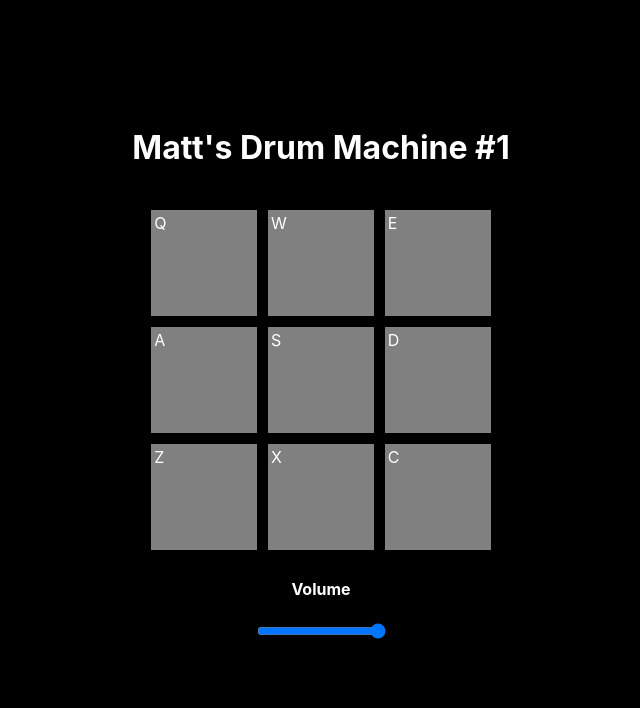
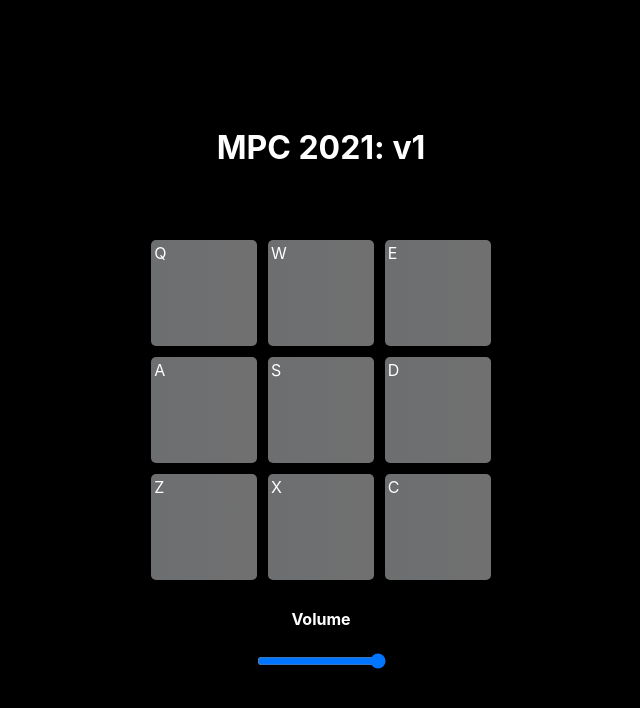
Before and after one commit to Matt-Roden/drum-machine-1, a React (Create React App) app: page / in a window 1280 px wide. Shown: the top 708 px of the page, without its empty margins (319-959 px from the left). Built offline with nearby package versions, Linux system fonts and the light colour scheme.

Commit message:
Chnage title and icon and add coloring to pads

```diff
--- a/public/index.html
+++ b/public/index.html
@@ -2,14 +2,14 @@
 <html lang="en">
   <head>
     <meta charset="utf-8" />
-    <link rel="icon" href="%PUBLIC_URL%/favicon.ico" />
+    <link rel="icon" href="%PUBLIC_URL%/recordicon1.png" />
     <meta name="viewport" content="width=device-width, initial-scale=1" />
     <meta name="theme-color" content="#000000" />
     <meta
       name="description"
       content="Web site created using create-react-app"
     />
-    <link rel="apple-touch-icon" href="%PUBLIC_URL%/logo192.png" />
+    <link rel="apple-touch-icon" href="%PUBLIC_URL%/recordicon1.png" />
     <!--
       manifest.json provides metadata used when your web app is installed on a
       user's mobile device or desktop. See https://developers.google.com/web/fundamentals/web-app-manifest/
@@ -24,7 +24,7 @@
       work correctly both with client-side routing and a non-root public URL.
       Learn how to configure a non-root public URL by running `npm run build`.
     -->
-    <title>React App</title>
+    <title>MPC2021</title>
   </head>
   <body>
     <noscript>You need to enable JavaScript to run this app.</noscript>
--- a/src/components/App.js
+++ b/src/components/App.js
@@ -8,7 +8,7 @@ const App = () => {
 
   return (
     <div className="App">
-      <h1>Matt's Drum Machine #1</h1>
+      <h1>MPC 2021: v1</h1>
       <section className='drum-machine'>
         <PadsContainer audioBank={audioBank} key={Date.now()} volume={volume}/>
         <div className='controls'>
--- a/src/styles/App.scss
+++ b/src/styles/App.scss
@@ -7,7 +7,7 @@
 }
 
 h1 {
-  margin: 0 0 20px 0;
+  margin: 0 0 50px 0;
 }
 
 .drum-machine {
--- a/src/styles/Pad.scss
+++ b/src/styles/Pad.scss
@@ -1,12 +1,13 @@
 .single-pad {
   width: 100px;
   height: 100px;
-  background-color: gray;
+  background: linear-gradient(to right, #6c6e70, #707070);
   margin: 5px;
   display: flex;
   padding: 3px;
+  border-radius: 5px;
 }
 
 .pad-active {
-  background-color: rgb(243, 243, 252);
+  background: rgb(243, 243, 252);
 }
```
Also changed, not shown: public/recordicon1.png (added).
